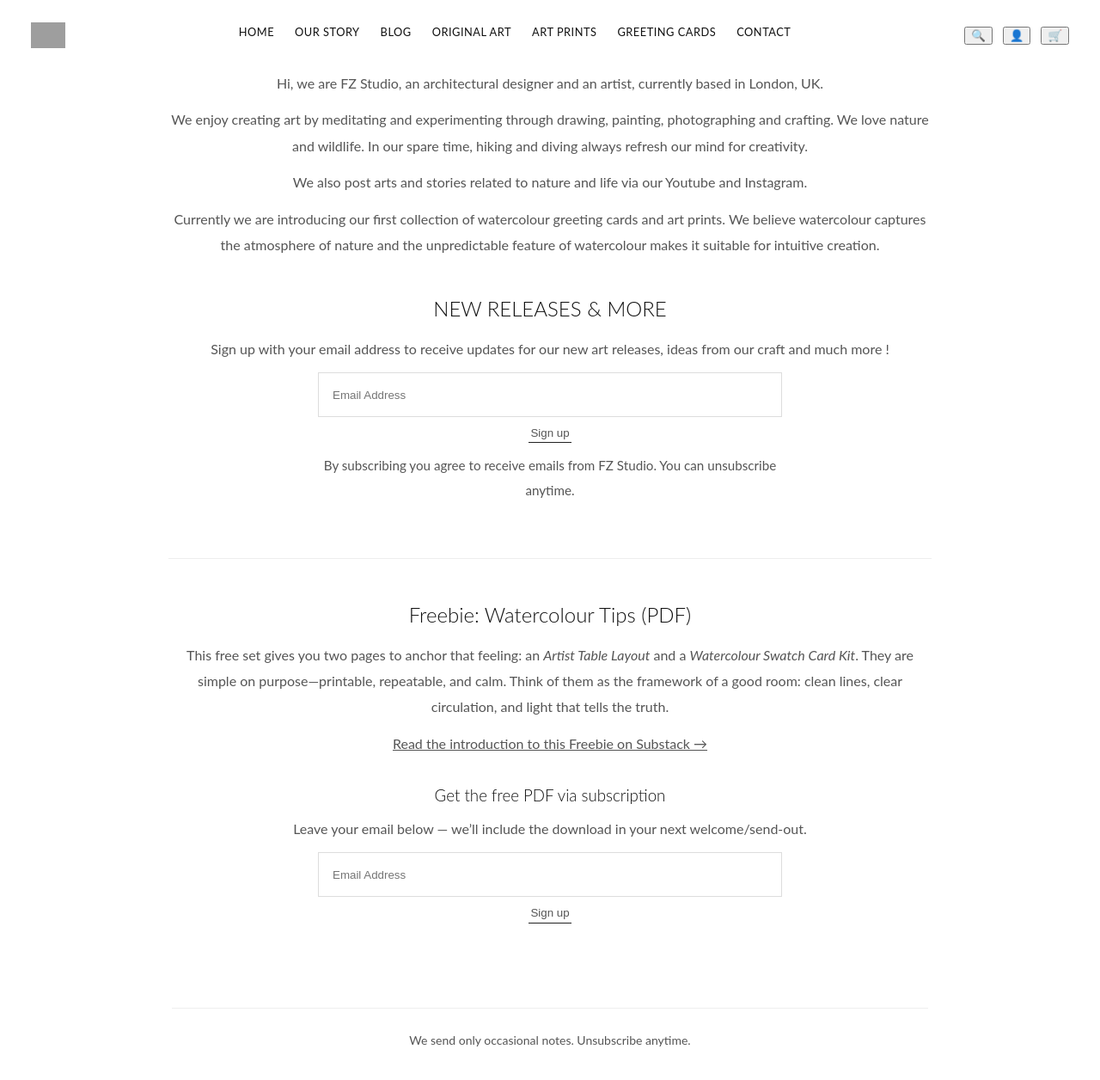
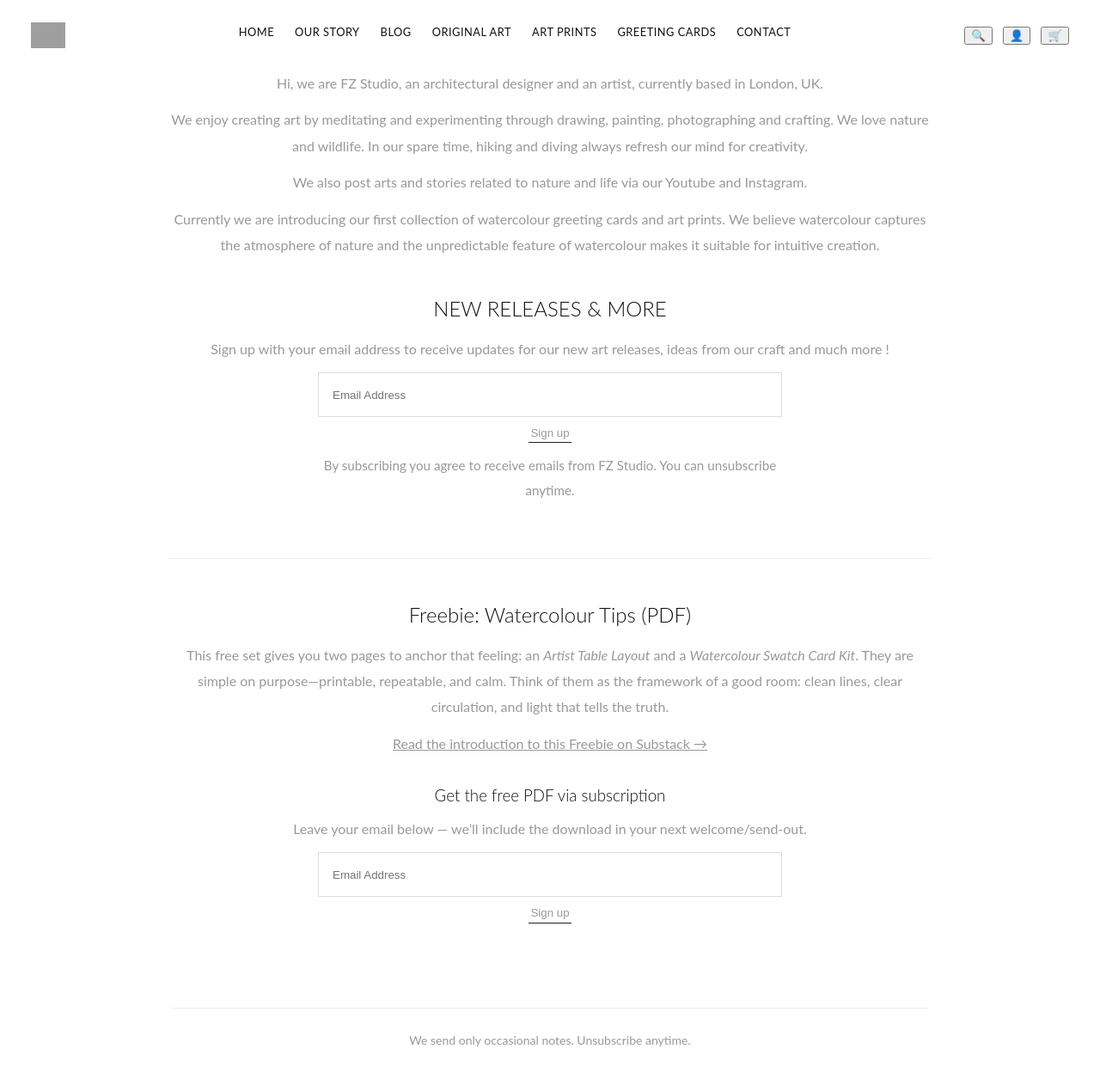
Before and after one commit to Leondecoding/Leondecoding.github.io, a Jekyll site: the page built from our-story.html, in a window 1280 px wide and 1287 px high. Shown: the top 1256 px of the window at 86% size. Built offline with Jekyll 4.4.1, drawn with Linux system fonts in a browser that asks for light colours; grey boxes are pictures that could not be loaded.

Commit message:
Update main.scss

```diff
--- a/assets/css/main.scss
+++ b/assets/css/main.scss
@@ -282,13 +282,13 @@ body {
 
 /* ===== Our Story page typography ===== */
 #our-story-page {
-  color: #555;                /* 整个 Our Story 页的文字默认变成灰色 */
+  color: #999;                /* 整个 Our Story 页的文字默认变成灰色 */
 }
 
 /* 让段落和列表的灰色更明确一点（可写可不写） */
 #our-story-page p,
 #our-story-page li {
-  color: #555;
+  color: #999;
 }
 /* Our Story 页面：标题 & strong 不要那么粗 */
 #our-story-page h1,
```
